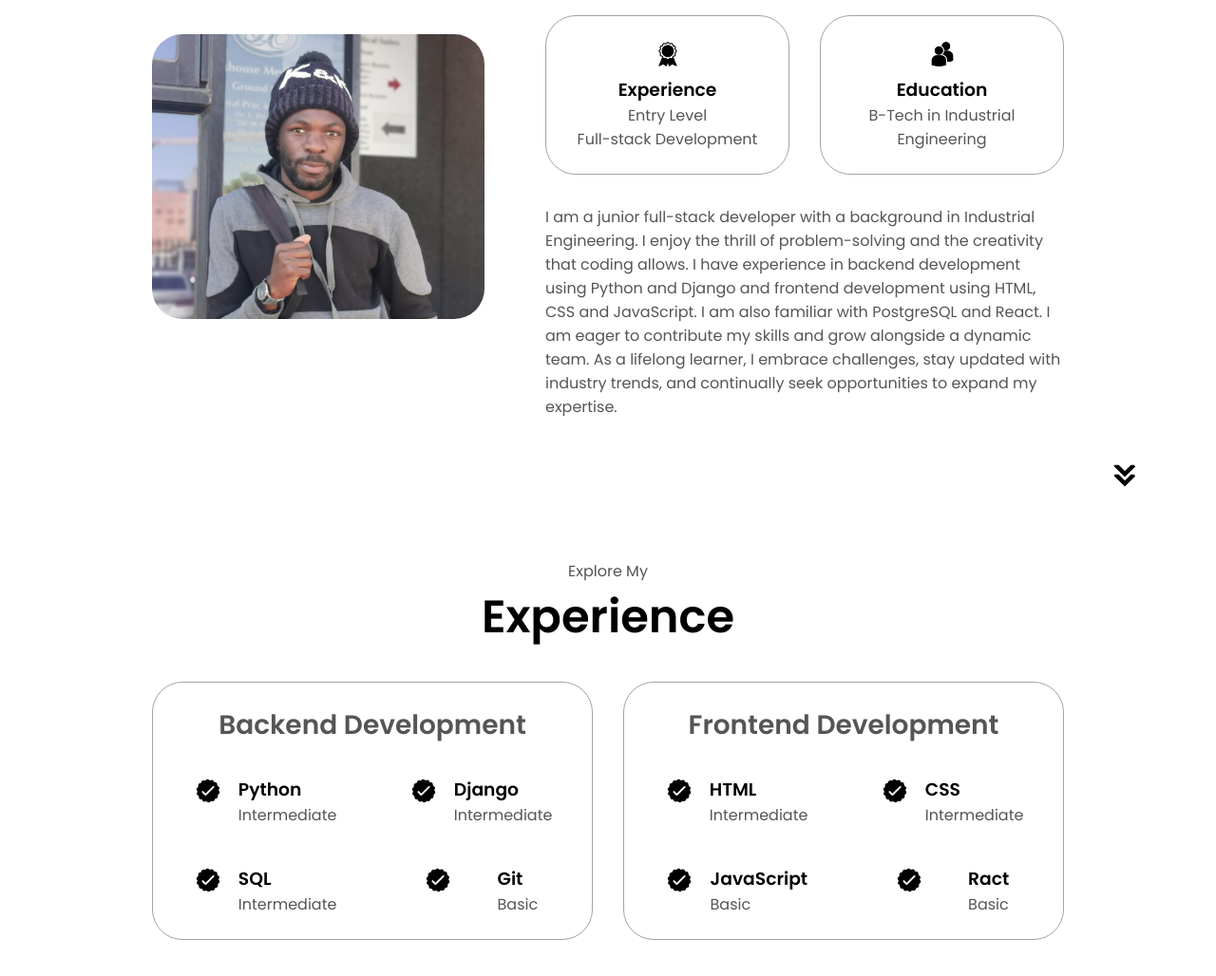
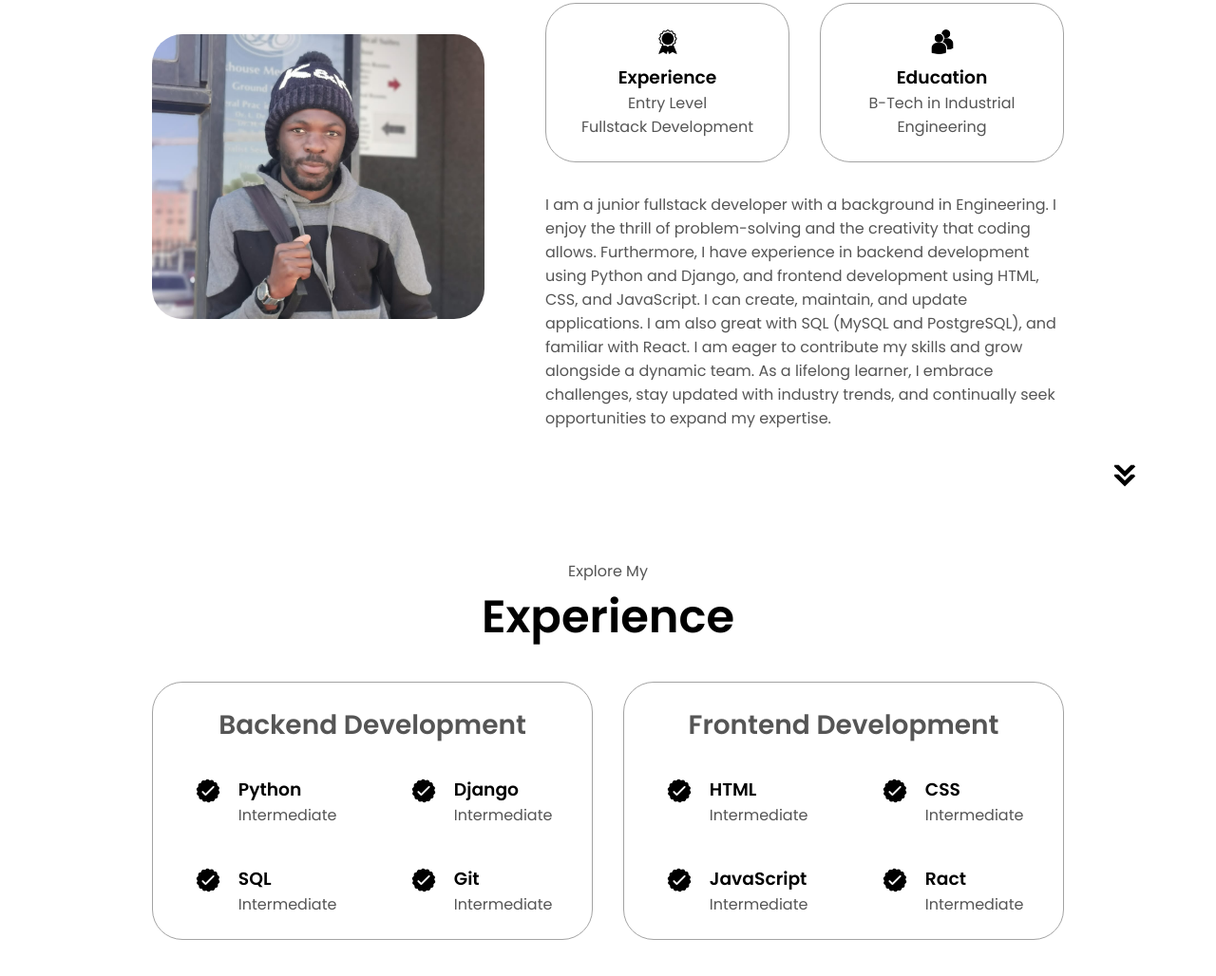
Before and after one commit to Pascal-Ntimbwa/MyPortfolio, a plain HTML site: page index.html in a window 1280 px wide. Shown: the part 1107-2135 px from the top of the page at 95% size. Drawn offline with Linux system fonts and the light colour scheme.

Commit message:
update-portfolio
update the portfolio

```diff
--- a/index.html
+++ b/index.html
@@ -48,7 +48,7 @@
         <div class="btn-container">
           <button
             class="btn btn-color-2"
-            onclick="window.open('./media/Pascal_Ntimbwa_Resume.pdf', '_blank')"
+            onclick="window.open('./media/Pascal_Resume.pdf', '_blank')"
           >
             Download CV
           </button>
@@ -84,7 +84,7 @@
                 class="icon"
               />
               <h3>Experience</h3>
-              <p>Entry Level<br />Full-stack Development</p>
+              <p>Entry Level<br />Fullstack Development</p>
             </div>
             <div class="details-container">
               <img
@@ -98,13 +98,14 @@
           </div>
           <div class="text-container">
             <p>
-              I am a junior full-stack developer with a background in Industrial
-              Engineering. I enjoy the thrill of problem-solving and the creativity that coding allows. I
-              have experience in backend development using Python and Django and
-              frontend development using HTML, CSS and JavaScript. I am also familiar with
-              PostgreSQL and React. I am eager to contribute my skills and grow alongside a
-              dynamic team. As a lifelong learner, I embrace challenges, stay updated with industry
-              trends, and continually seek opportunities to expand my expertise.
+              I am a junior fullstack developer with a background in Engineering. I enjoy the
+              thrill of problem-solving and the creativity that coding allows. Furthermore, I
+              have experience in backend development using Python and Django, and frontend development
+              using HTML, CSS, and JavaScript. I can create, maintain, and update applications.
+              I am also great with SQL (MySQL and PostgreSQL), and familiar with React.
+              I am eager to contribute my skills and grow alongside a dynamic team. As a lifelong learner, I embrace challenges,
+              stay updated with industry trends, and continually seek opportunities to
+              expand my expertise.
             </p>
           </div>
         </div>
@@ -166,7 +167,7 @@
                 />
                 <div>
                   <h3>Git</h3>
-                  <p>Basic</p>
+                  <p>Intermediate</p>
                 </div>
               </article>
 
@@ -207,7 +208,7 @@
                 />
                 <div>
                   <h3>JavaScript</h3>
-                  <p>Basic</p>
+                  <p>Intermediate</p>
                 </div>
               </article>
 
@@ -219,7 +220,7 @@
                 />
                 <div>
                   <h3>Ract</h3>
-                  <p>Basic</p>
+                  <p>Intermediate</p>
                 </div>
               </article>
 
```
Also changed, not shown: 2 other files.
